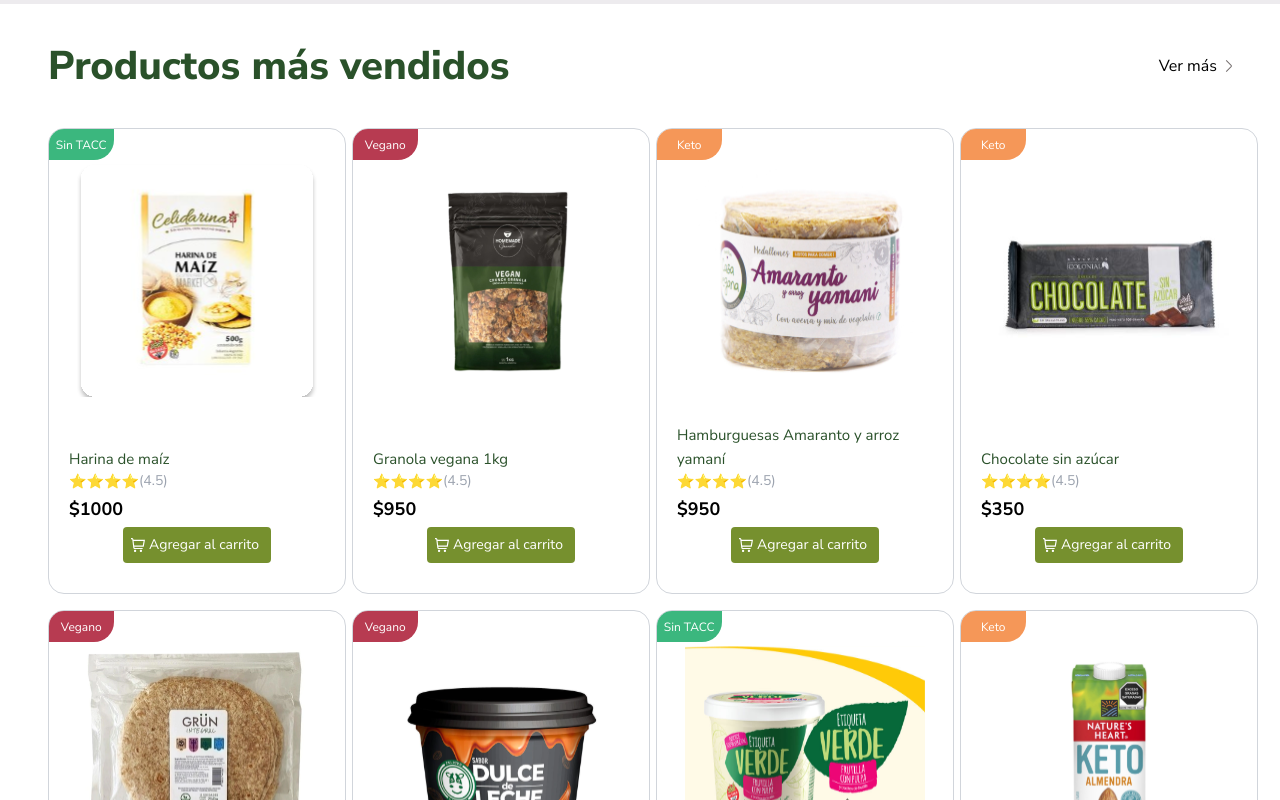
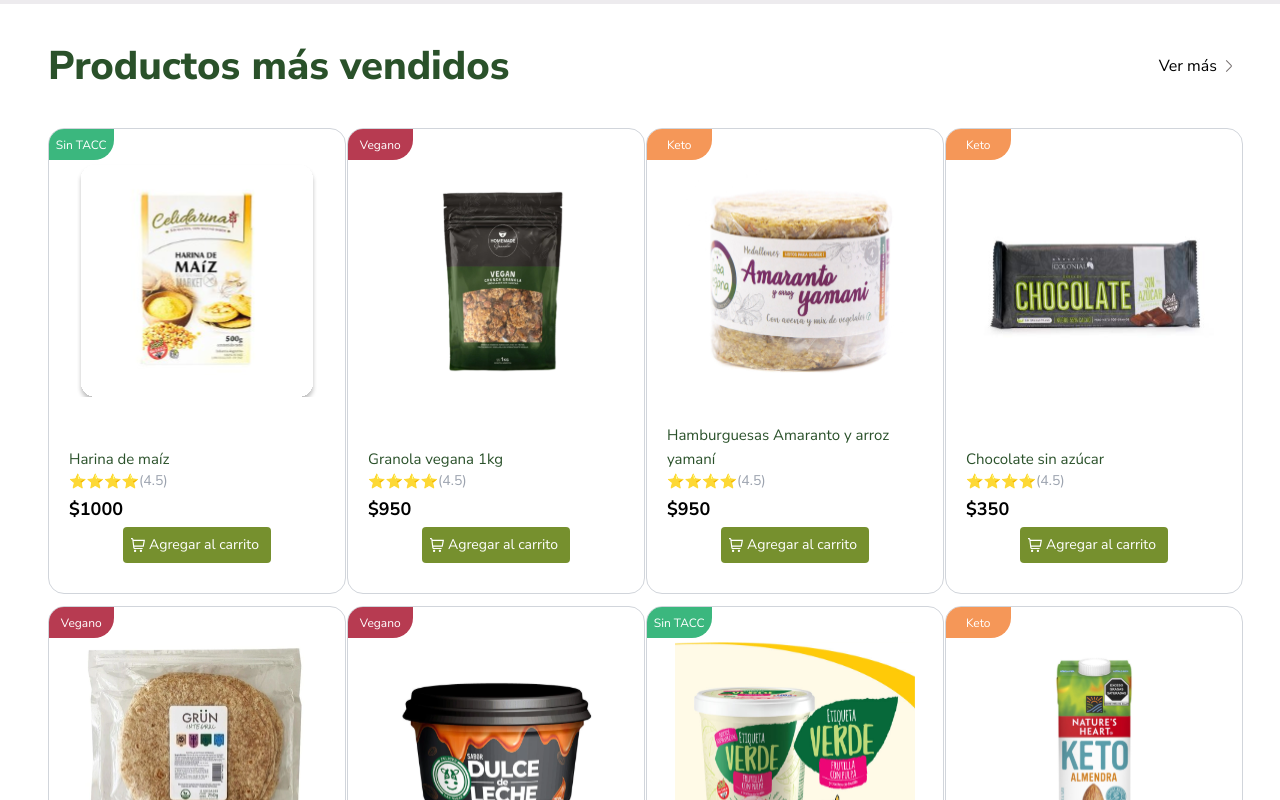
Before and after one commit to No-Country/c16-18-t-node-react, a React (Vite) app in the folder client/: page / in a window 1280 px wide. Shown: the part 1860-2660 px from the top of the page. Built offline with nearby package versions, Linux system fonts and the light colour scheme.

Commit message:
añadido limite al mapping de productos de la landing

```diff
--- a/client/src/Pages/LandingPage.jsx
+++ b/client/src/Pages/LandingPage.jsx
@@ -89,8 +89,9 @@
                         <h2 className="text-[2.5rem] text-darkGreen1 font-extrabold">Productos más vendidos</h2>
                         <a className="flex items-center gap-2" href="#">Ver más <img src="/arrow-icon.svg" alt=" " /></a>
                     </div>
-                    <div className="grid grid-cols-1 lg:grid-cols-4 gap-x-8 gap-y-4">
-                    {products.slice(0,8).map((product) => <ProductCard key={product.id} {...product}/>)}
+                    <div className="grid grid-cols-4 gap-3">
+                    {products.slice(0,8).map((product) => (<ProductCard key={product.id} {...product}/>)
+                    )}
                     </div>
 
                 </section>
--- a/client/src/components/ProductCard.jsx
+++ b/client/src/components/ProductCard.jsx
@@ -1,7 +1,7 @@
 import { clsx } from "clsx";
 const ProductCard = ({ category, image, rating, price, name }) => {
   return (
-    <div className="w-[298px] h-[466px]  rounded-2xl border border-gray-300 overflow-hidden">
+    <div className="w-[298px] h-[466px] rounded-2xl border border-gray-300 overflow-hidden">
       <div className="w-full h-[31px] flex justify-start ">
         <div
           className={clsx(
```
